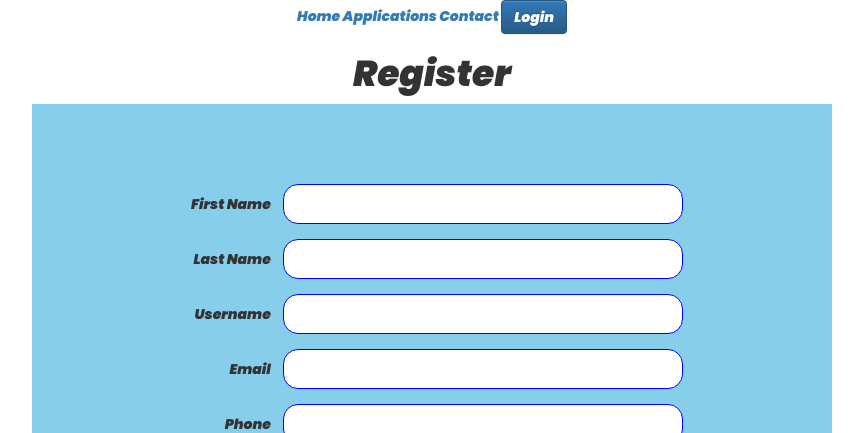
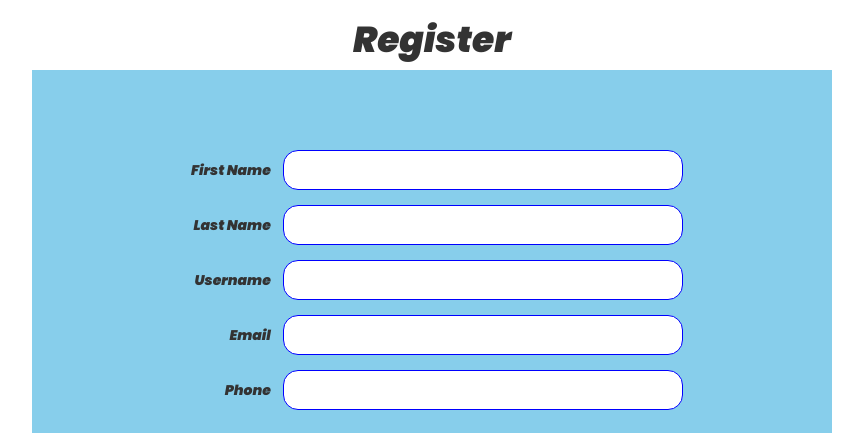
Before and after one commit to martin-ngigi/SmartGrant, a PHP site: page /Register.php in a window 1280 px wide. Shown: the top 433 px of the page, without its empty margins (208-1071 px from the left). Run offline with PHP 8.4, Linux system fonts and the light colour scheme.

Commit message:
Removed navigation menu in Register and Login

```diff
--- a/Register.php
+++ b/Register.php
@@ -315,12 +315,6 @@
 <div class="content">
 
 	<center>
-		<div class="logout">
-			<a href="index.php"> Home </a>
-			<a href="apply.php"> Applications </a>
-			<a href="contact.php">Contact</a></li>
-			<a href="login.php" class="btn btn-primary">Login</a>
-		</div>
 		<h1>Register</h1>
 		<div class="div_deg">
 			<!-- # means we are going to add some code in the same same file so as to save/insert/upload -->
```
Also changed, not shown: login.php (+0 -9 lines).
